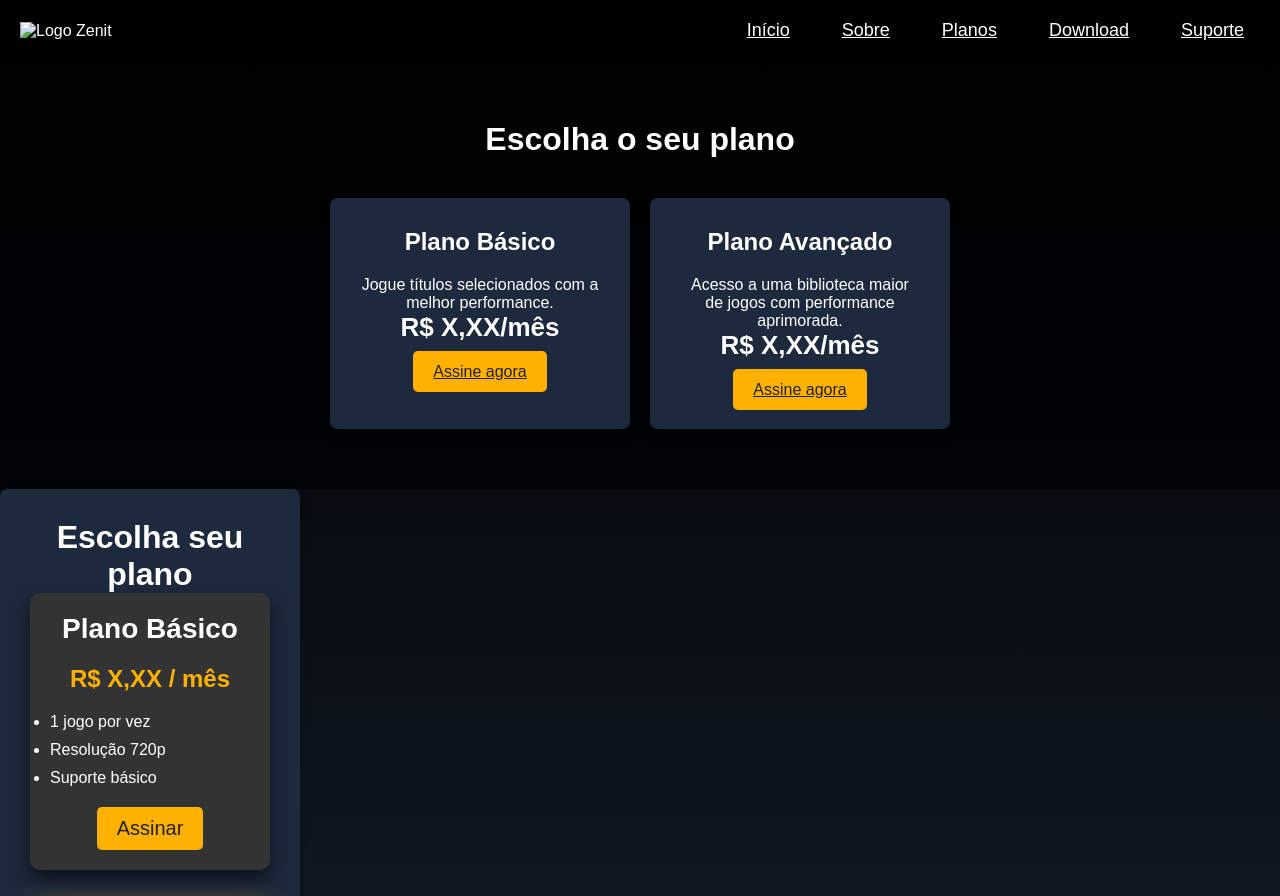
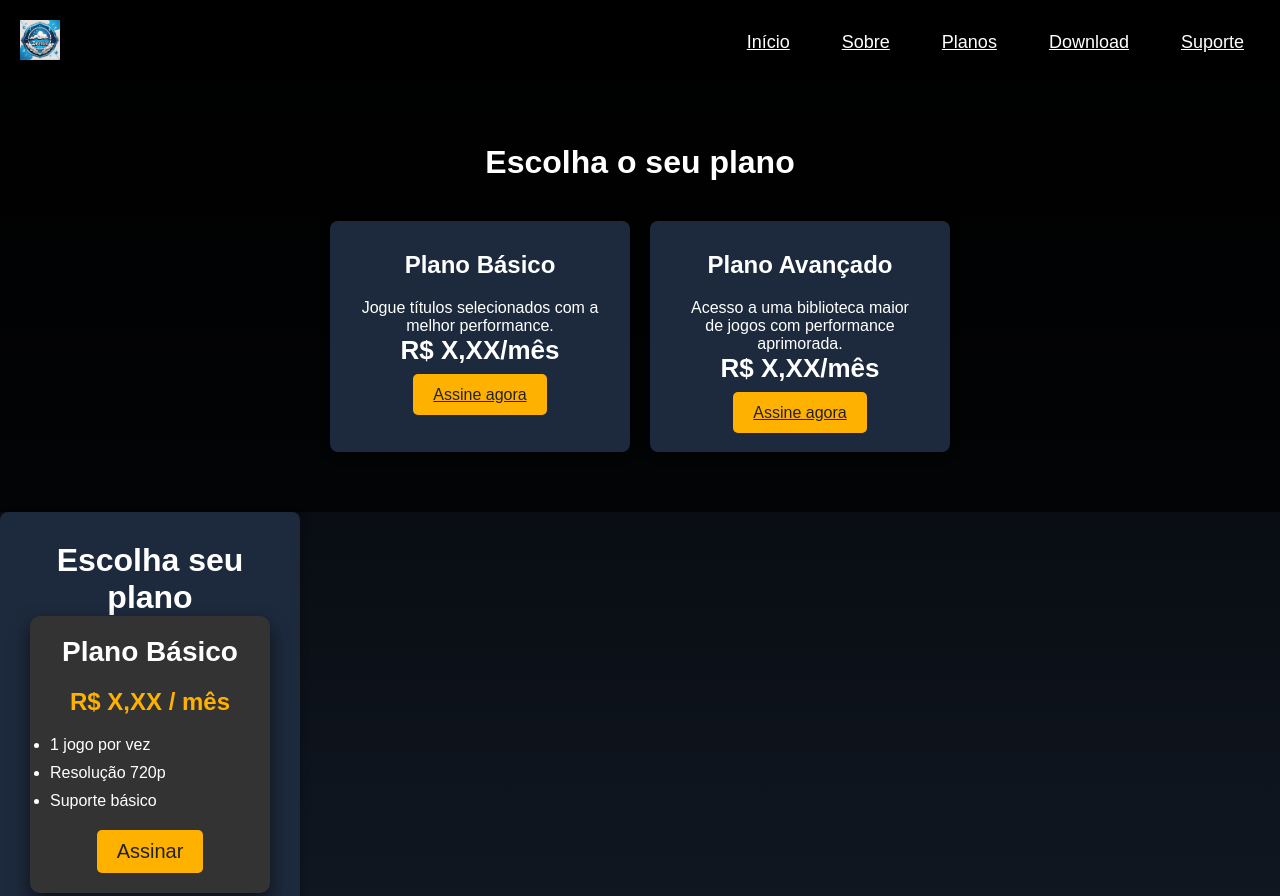
Before and after one commit to Gustaa00/site-zenit-atualizado, a plain HTML site: page planos.html in a window 1280 px wide. Shown: the top 896 px of the page. Drawn offline with Linux system fonts and the light colour scheme.

Commit message:
Update planos.html

```diff
--- a/planos.html
+++ b/planos.html
@@ -10,7 +10,7 @@
 <body>
   <header>
     <div class="logo">
-      <img src="assets/logo.png" alt="Logo Zenit">
+      <img src="img/logo.jpeg" alt="Logo Zenit">
     </div>
     <nav>
       <ul>
```
